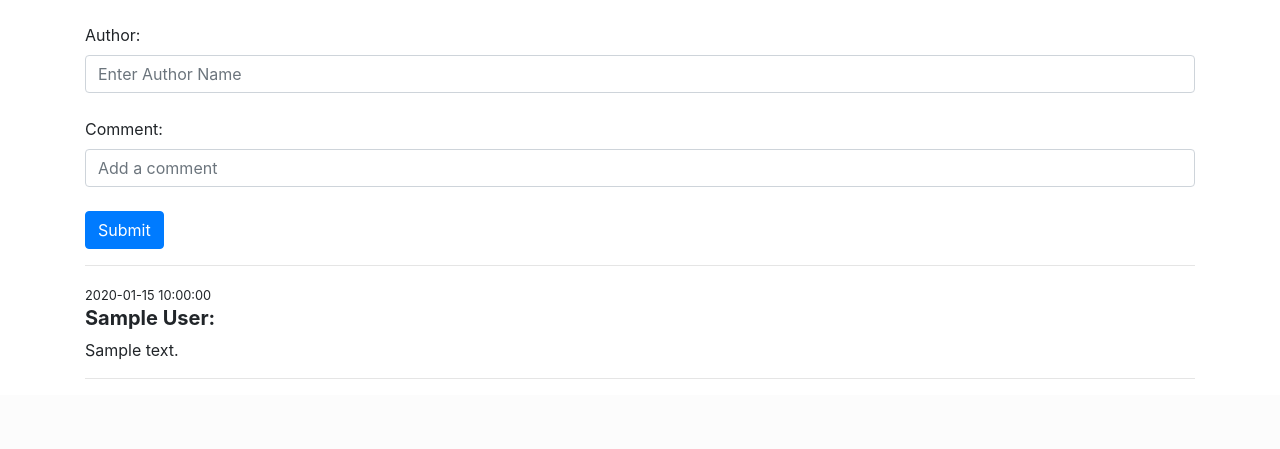
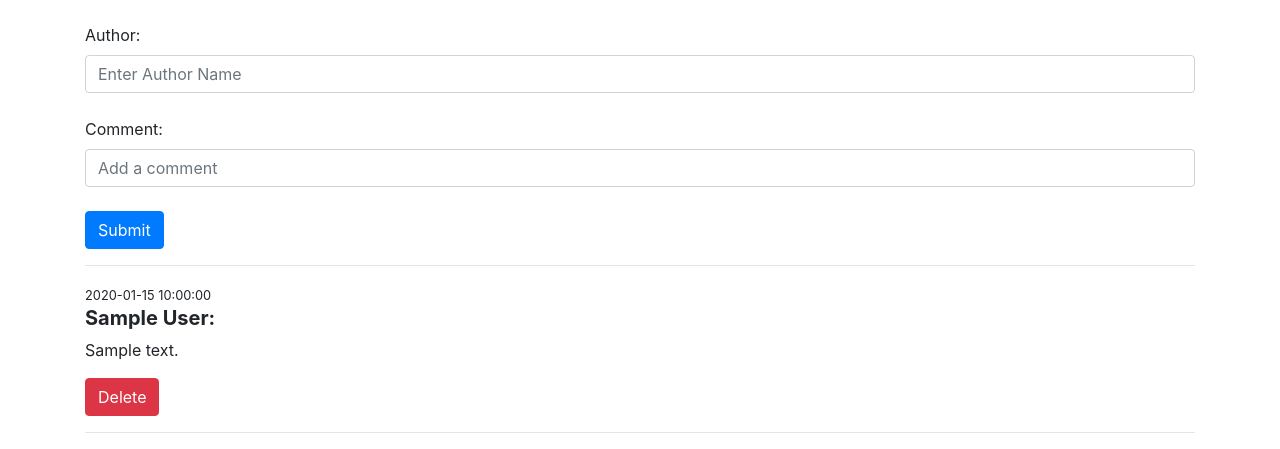
Before and after one commit to SP-Development-Team-1/PyFlaGoat, a Flask app: page /xxe in a window 1280 px wide. Shown: the part 692-1141 px from the top of the page. Before the commit the page ends 1071 px from the top, so only its background shows below. Run offline with Flask 2, Linux system fonts and the light colour scheme; tables that the repository leaves empty hold one stand-in row (values such as "Sample post"); some libraries are stand-ins or nearby versions.

Commit message:
Added delete button in XXE

```diff
--- a/app.py
+++ b/app.py
@@ -219,6 +219,13 @@ def xxe():
         all_comments = XXE.query.order_by(XXE.date_posted).all()
         return render_template("xxe/xxe.html", comments=all_comments)
 
+@app.route('/xxe/delete/<int:id>')
+def delete_comment(id):
+    comment = XXE.query.get_or_404(id)
+    db.session.delete(comment)
+    db.session.commit()
+    return redirect('/xxe')
+
 #############
 # DEBUGGING #
 #############
--- a/templates/sql_injection/edit.html
+++ b/templates/sql_injection/edit.html
@@ -10,13 +10,13 @@
 	<hr>
 		<form action="/sql_injection/edit/{{post.id}}" method="POST">
 			<label for="post">Title:</label>
-            <input class="form-control" type="text" name="title" id ="title" value="{{post.title}}" aria-label="Enter Title">
+            <input class="form-control" type="text" name="title" id ="title" value="{{ post.title }}" aria-label="Enter Title">
 			<br>
 			<label for="post">Authentication TAN:</label>
-            <input class="form-control" type="text" name="auth_TAN" id ="auth_TAN" value="{{post.auth_TAN}}" aria-label="Enter auth_TAN">
+            <input class="form-control" type="text" name="auth_TAN" id ="auth_TAN" value="{{ post.auth_TAN }}" aria-label="Enter auth_TAN">
 			<br>
 			<label for="post">Post:</label>
-    		<textarea class="form-control" name="content" id="content" rows="3" aria-label="Enter Content">{{post.content}}</textarea>
+    		<textarea class="form-control" name="content" id="content" rows="3" aria-label="Enter Content">{{ post.content }}</textarea>
 			<br>
 			<input type="submit" class="btn btn-primary" value="Save">
 		</form>
--- a/templates/xxe/xxe.html
+++ b/templates/xxe/xxe.html
@@ -42,5 +42,6 @@
 <small>{{ comment.date_posted }}</small>
 <h5><b>{{ comment.author }}:</b></h5>
 <p>{{ comment.comment }}</p>
+<a class="btn btn-danger" href="/xxe/delete/{{ comment.id }}">Delete</a>
 <hr />
 {% endfor %} {% endblock %}
```
